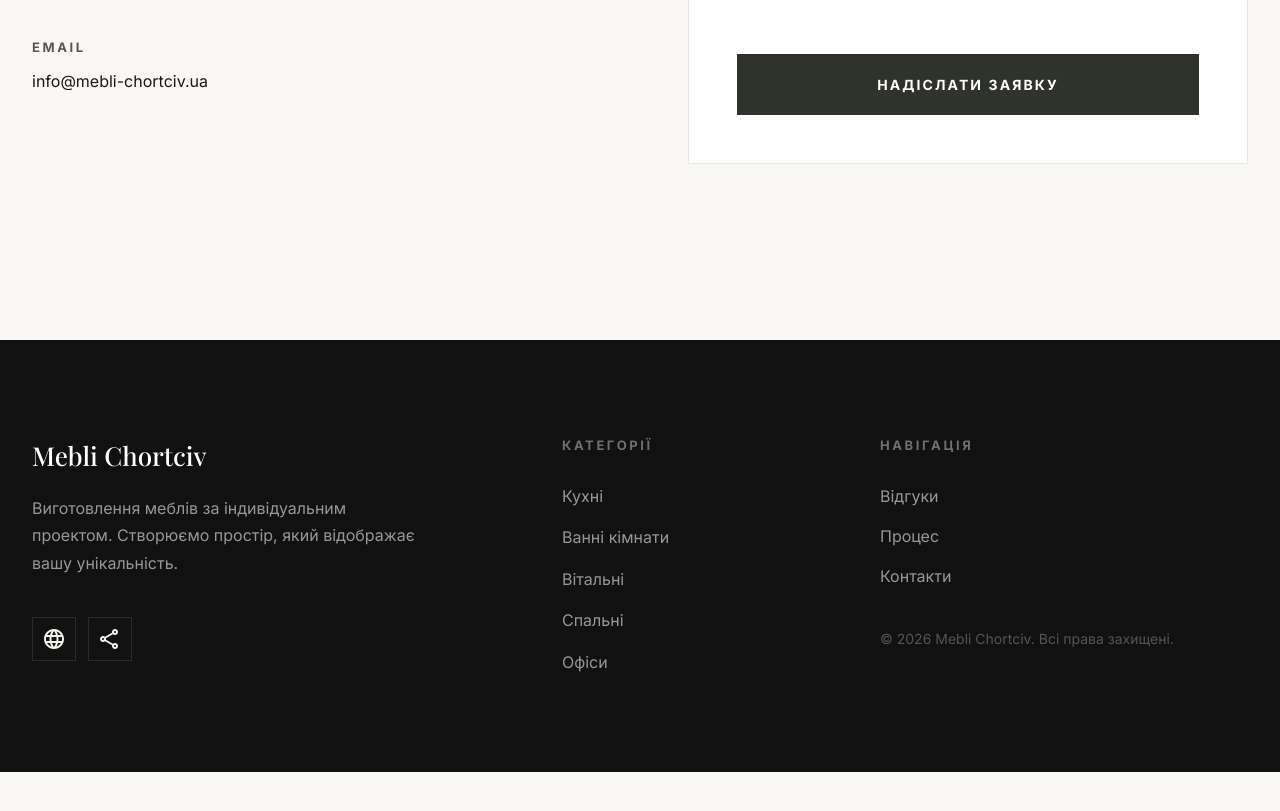
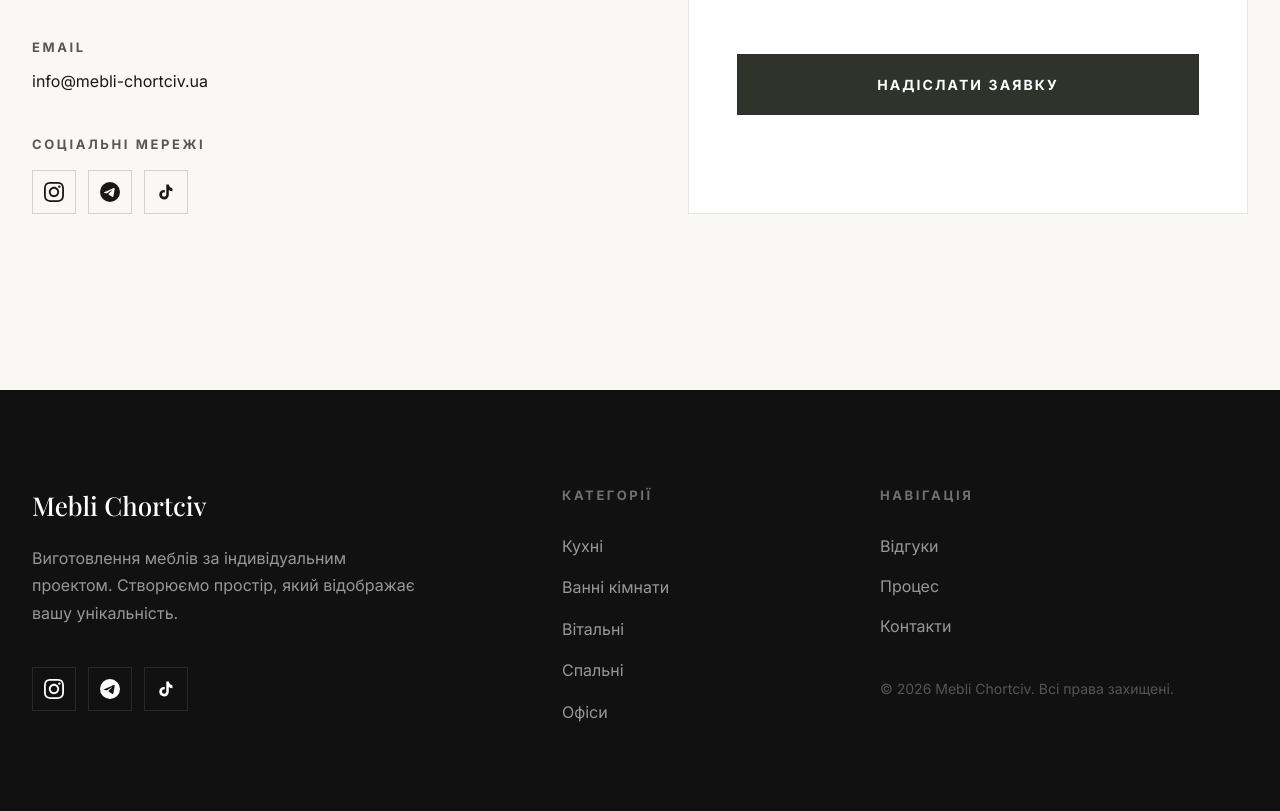
Before and after one commit to dupcamen-dev/Mebli, a Next.js app: page / in a window 1280 px wide. Shown: the part 8600-9411 px from the top of the page. Before the commit the page ends 9372 px from the top, so only its background shows below. Built offline with nearby package versions, Linux system fonts and the light colour scheme.

Commit message:
add social links: instagram, telegram, tiktok

```diff
--- a/src/components/layout/Footer.tsx
+++ b/src/components/layout/Footer.tsx
@@ -24,17 +24,30 @@ export function Footer() {
             <div className="flex gap-3">
               <a
                 href="#"
-                className="w-11 h-11 flex items-center justify-center border border-white/10 hover:border-secondary hover:bg-secondary/10 transition-colors"
+                target="_blank"
+                rel="noopener noreferrer"
+                className="w-11 h-11 flex items-center justify-center border border-white/10 hover:border-tertiary hover:bg-tertiary/10 transition-colors"
                 aria-label="Instagram"
               >
-                <span className="material-symbols-outlined text-[20px]">language</span>
+                <svg className="w-[20px] h-[20px] fill-white" viewBox="0 0 24 24"><path d="M12 2.163c3.204 0 3.584.012 4.85.07 3.252.148 4.771 1.691 4.919 4.919.058 1.265.069 1.645.069 4.849 0 3.205-.012 3.584-.069 4.849-.149 3.225-1.664 4.771-4.919 4.919-1.266.058-1.644.07-4.85.07-3.204 0-3.584-.012-4.849-.07-3.26-.149-4.771-1.699-4.919-4.92-.058-1.265-.07-1.644-.07-4.849 0-3.204.013-3.583.07-4.849.149-3.227 1.664-4.771 4.919-4.919 1.266-.057 1.645-.069 4.849-.069zm0-2.163c-3.259 0-3.667.014-4.947.072-4.358.2-6.78 2.618-6.98 6.98-.059 1.281-.073 1.689-.073 4.948 0 3.259.014 3.668.072 4.948.2 4.358 2.618 6.78 6.98 6.98 1.281.058 1.689.072 4.948.072 3.259 0 3.668-.014 4.948-.072 4.354-.2 6.782-2.618 6.979-6.98.059-1.28.073-1.689.073-4.948 0-3.259-.014-3.667-.072-4.947-.196-4.354-2.617-6.78-6.979-6.98-1.281-.059-1.69-.073-4.949-.073zm0 5.838c-3.403 0-6.162 2.759-6.162 6.162s2.759 6.163 6.162 6.163 6.162-2.759 6.162-6.163c0-3.403-2.759-6.162-6.162-6.162zm0 10.162c-2.209 0-4-1.79-4-4 0-2.209 1.791-4 4-4s4 1.791 4 4c0 2.21-1.791 4-4 4zm6.406-11.845c-.796 0-1.441.645-1.441 1.44s.645 1.44 1.441 1.44c.795 0 1.439-.645 1.439-1.44s-.644-1.44-1.439-1.44z"/></svg>
               </a>
               <a
                 href="#"
-                className="w-11 h-11 flex items-center justify-center border border-white/10 hover:border-secondary hover:bg-secondary/10 transition-colors"
-                aria-label="Facebook"
+                target="_blank"
+                rel="noopener noreferrer"
+                className="w-11 h-11 flex items-center justify-center border border-white/10 hover:border-tertiary hover:bg-tertiary/10 transition-colors"
+                aria-label="Telegram"
               >
-                <span className="material-symbols-outlined text-[20px]">share</span>
+                <svg className="w-[20px] h-[20px] fill-white" viewBox="0 0 24 24"><path d="M11.944 0A12 12 0 0 0 0 12a12 12 0 0 0 12 12 12 12 0 0 0 12-12A12 12 0 0 0 12 0a12 12 0 0 0-.056 0zm4.962 7.224c.1-.002.321.023.465.14a.506.506 0 0 1 .171.325c.016.093.036.306.02.472-.18 1.898-.962 6.502-1.36 8.627-.168.9-.499 1.201-.82 1.23-.696.065-1.225-.46-1.9-.902-1.056-.693-1.653-1.124-2.678-1.8-1.185-.78-.417-1.21.258-1.91.177-.184 3.247-2.977 3.307-3.23.007-.032.014-.15-.056-.212s-.174-.041-.249-.024c-.106.024-1.793 1.14-5.061 3.345-.479.33-.913.49-1.302.48-.428-.008-1.252-.241-1.865-.44-.752-.245-1.349-.374-1.297-.789.027-.216.325-.437.893-.663 3.498-1.524 5.83-2.529 6.998-3.014 3.332-1.386 4.025-1.627 4.476-1.635z"/></svg>
+              </a>
+              <a
+                href="#"
+                target="_blank"
+                rel="noopener noreferrer"
+                className="w-11 h-11 flex items-center justify-center border border-white/10 hover:border-tertiary hover:bg-tertiary/10 transition-colors"
+                aria-label="TikTok"
+              >
+                <svg className="w-[18px] h-[18px] fill-white" viewBox="0 0 24 24"><path d="M19.59 6.69a4.83 4.83 0 0 1-3.77-4.25V2h-3.45v13.67a2.89 2.89 0 0 1-2.88 2.5 2.89 2.89 0 0 1 0-5.78 2.92 2.92 0 0 1 .88.13V9.4a6.84 6.84 0 0 0-1-.05A6.33 6.33 0 0 0 3 15.57 6.33 6.33 0 0 0 9.37 22a6.33 6.33 0 0 0 6.38-6.22V9.4a8.16 8.16 0 0 0 4.84 1.58V7.53a4.85 4.85 0 0 1-1-.84z"/></svg>
               </a>
             </div>
           </div>
--- a/src/components/sections/Contact.tsx
+++ b/src/components/sections/Contact.tsx
@@ -50,6 +50,22 @@ export function Contact() {
                 >
                   info@mebli-chortciv.ua
                 </a>
+              </div>
+              <div>
+                <span className="text-[13px] font-bold uppercase tracking-[0.2em] font-[family-name:var(--font-body)] text-on-surface-variant block mb-4">
+                  Соціальні мережі
+                </span>
+                <div className="flex gap-3">
+                  <a href="#" target="_blank" rel="noopener noreferrer" className="w-11 h-11 flex items-center justify-center border border-outline-variant hover:border-secondary hover:bg-secondary/10 transition-colors" aria-label="Instagram">
+                    <svg className="w-[20px] h-[20px] fill-on-surface" viewBox="0 0 24 24"><path d="M12 2.163c3.204 0 3.584.012 4.85.07 3.252.148 4.771 1.691 4.919 4.919.058 1.265.069 1.645.069 4.849 0 3.205-.012 3.584-.069 4.849-.149 3.225-1.664 4.771-4.919 4.919-1.266.058-1.644.07-4.85.07-3.204 0-3.584-.012-4.849-.07-3.26-.149-4.771-1.699-4.919-4.92-.058-1.265-.07-1.644-.07-4.849 0-3.204.013-3.583.07-4.849.149-3.227 1.664-4.771 4.919-4.919 1.266-.057 1.645-.069 4.849-.069zm0-2.163c-3.259 0-3.667.014-4.947.072-4.358.2-6.78 2.618-6.98 6.98-.059 1.281-.073 1.689-.073 4.948 0 3.259.014 3.668.072 4.948.2 4.358 2.618 6.78 6.98 6.98 1.281.058 1.689.072 4.948.072 3.259 0 3.668-.014 4.948-.072 4.354-.2 6.782-2.618 6.979-6.98.059-1.28.073-1.689.073-4.948 0-3.259-.014-3.667-.072-4.947-.196-4.354-2.617-6.78-6.979-6.98-1.281-.059-1.69-.073-4.949-.073zm0 5.838c-3.403 0-6.162 2.759-6.162 6.162s2.759 6.163 6.162 6.163 6.162-2.759 6.162-6.163c0-3.403-2.759-6.162-6.162-6.162zm0 10.162c-2.209 0-4-1.79-4-4 0-2.209 1.791-4 4-4s4 1.791 4 4c0 2.21-1.791 4-4 4zm6.406-11.845c-.796 0-1.441.645-1.441 1.44s.645 1.44 1.441 1.44c.795 0 1.439-.645 1.439-1.44s-.644-1.44-1.439-1.44z"/></svg>
+                  </a>
+                  <a href="#" target="_blank" rel="noopener noreferrer" className="w-11 h-11 flex items-center justify-center border border-outline-variant hover:border-secondary hover:bg-secondary/10 transition-colors" aria-label="Telegram">
+                    <svg className="w-[20px] h-[20px] fill-on-surface" viewBox="0 0 24 24"><path d="M11.944 0A12 12 0 0 0 0 12a12 12 0 0 0 12 12 12 12 0 0 0 12-12A12 12 0 0 0 12 0a12 12 0 0 0-.056 0zm4.962 7.224c.1-.002.321.023.465.14a.506.506 0 0 1 .171.325c.016.093.036.306.02.472-.18 1.898-.962 6.502-1.36 8.627-.168.9-.499 1.201-.82 1.23-.696.065-1.225-.46-1.9-.902-1.056-.693-1.653-1.124-2.678-1.8-1.185-.78-.417-1.21.258-1.91.177-.184 3.247-2.977 3.307-3.23.007-.032.014-.15-.056-.212s-.174-.041-.249-.024c-.106.024-1.793 1.14-5.061 3.345-.479.33-.913.49-1.302.48-.428-.008-1.252-.241-1.865-.44-.752-.245-1.349-.374-1.297-.789.027-.216.325-.437.893-.663 3.498-1.524 5.83-2.529 6.998-3.014 3.332-1.386 4.025-1.627 4.476-1.635z"/></svg>
+                  </a>
+                  <a href="#" target="_blank" rel="noopener noreferrer" className="w-11 h-11 flex items-center justify-center border border-outline-variant hover:border-secondary hover:bg-secondary/10 transition-colors" aria-label="TikTok">
+                    <svg className="w-[18px] h-[18px] fill-on-surface" viewBox="0 0 24 24"><path d="M19.59 6.69a4.83 4.83 0 0 1-3.77-4.25V2h-3.45v13.67a2.89 2.89 0 0 1-2.88 2.5 2.89 2.89 0 0 1 0-5.78 2.92 2.92 0 0 1 .88.13V9.4a6.84 6.84 0 0 0-1-.05A6.33 6.33 0 0 0 3 15.57 6.33 6.33 0 0 0 9.37 22a6.33 6.33 0 0 0 6.38-6.22V9.4a8.16 8.16 0 0 0 4.84 1.58V7.53a4.85 4.85 0 0 1-1-.84z"/></svg>
+                  </a>
+                </div>
               </div>
             </div>
           </div>
```
